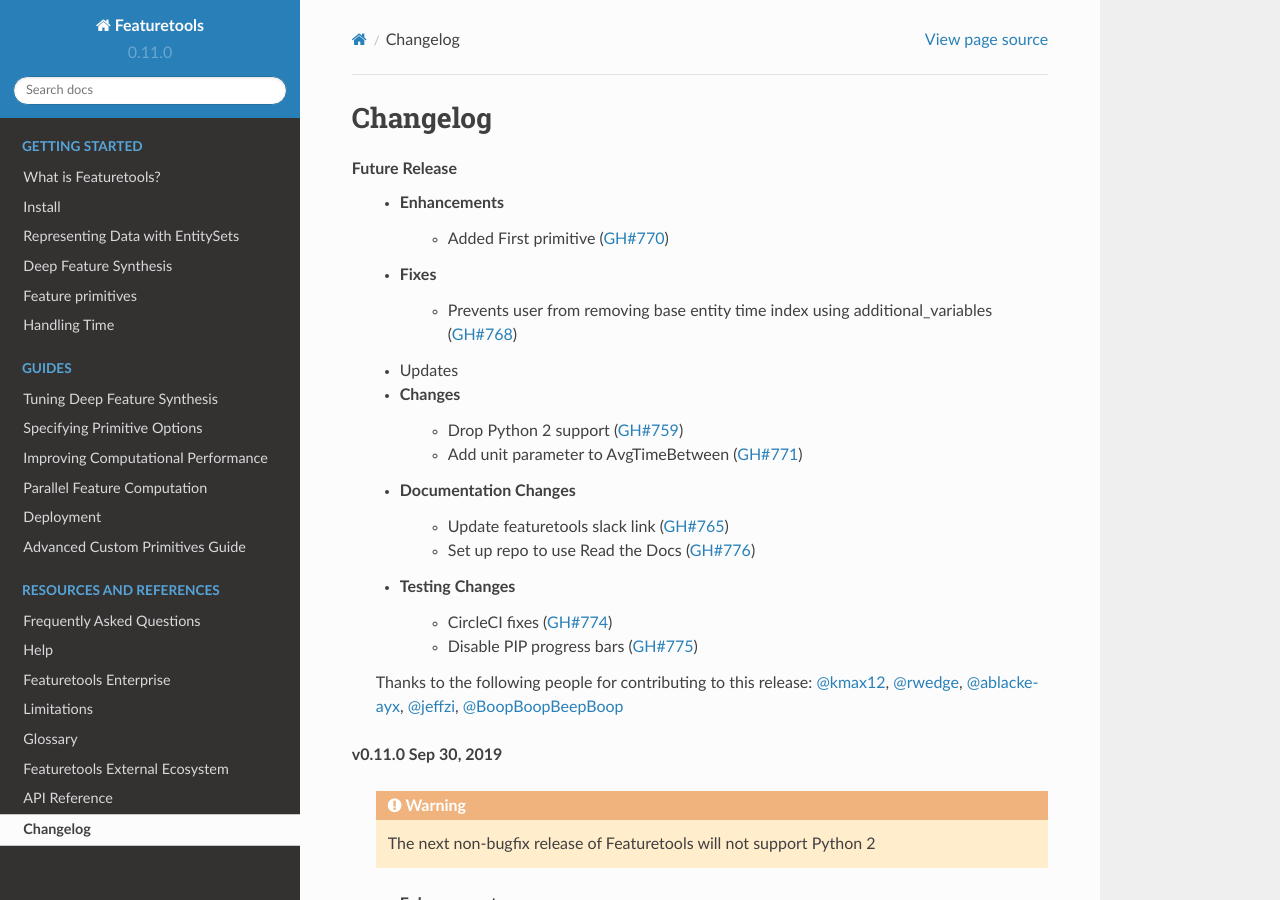
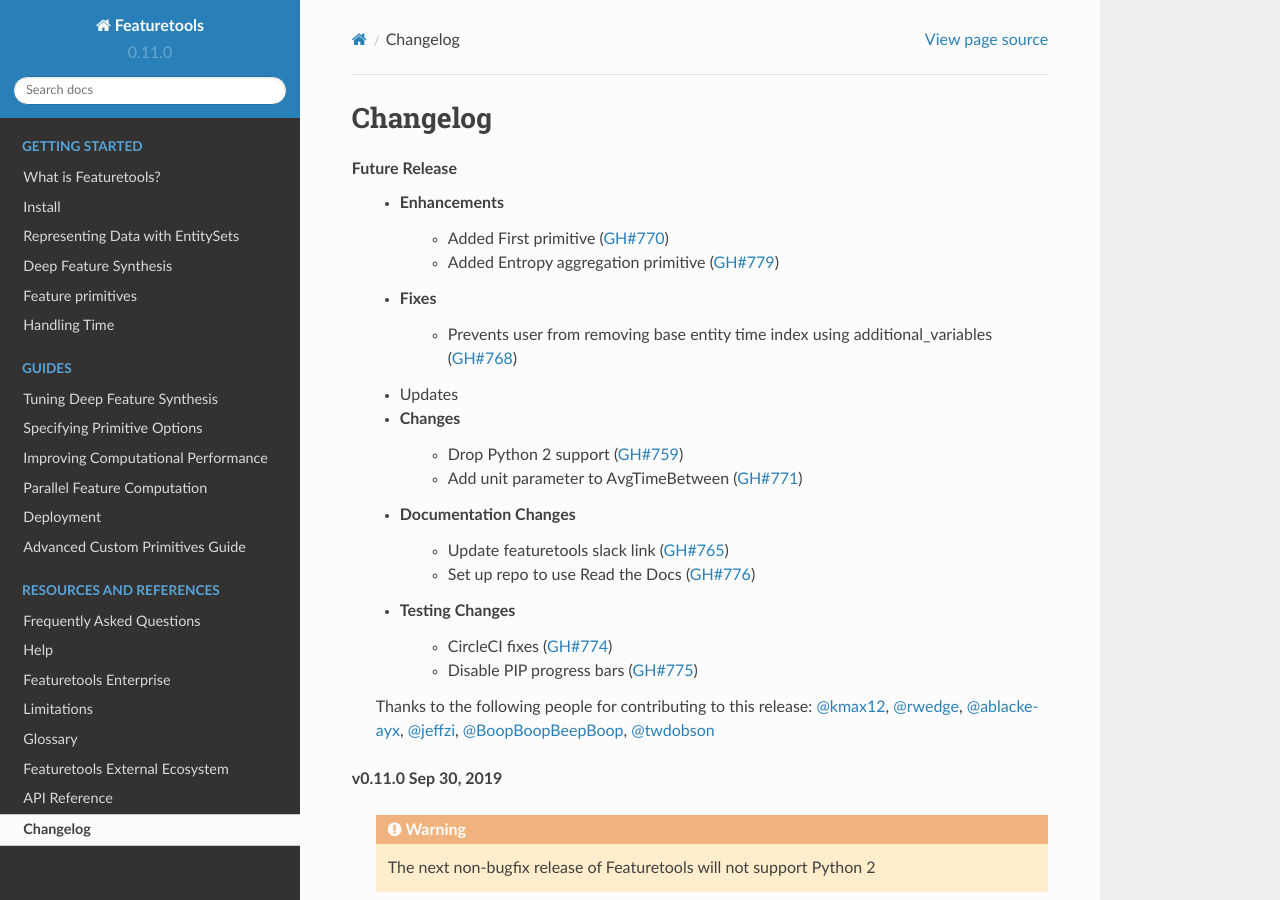
Before and after one commit to alteryx/featuretools, a Sphinx documentation site: the page built from docs/source/changelog.rst, in a window 1280 px wide and 900 px high. Built offline with Sphinx 7.4.7 and the Read the Docs theme 2.0.0, drawn with Linux system fonts in a browser that asks for light colours; pages that are not in the unit, such as notebooks, are missing from menus.

Commit message:
update changelog - added PR 779, Entropy aggregation primitive, by twdobson

```diff
--- a/docs/source/changelog.rst
+++ b/docs/source/changelog.rst
@@ -5,6 +5,7 @@
 **Future Release**
     * Enhancements
         * Added First primitive (:pr:`770`)
+        * Added Entropy aggregation primitive (:pr:`779`)
     * Fixes
         * Prevents user from removing base entity time index using additional_variables (:pr:`768`)
     * Updates
@@ -19,7 +20,7 @@
         * Disable PIP progress bars (:pr:`775`)
 
     Thanks to the following people for contributing to this release:
-    :user:`kmax12`, :user:`rwedge`, :user:`ablacke-ayx`, :user:`jeffzi`, :user:`BoopBoopBeepBoop`
+    :user:`kmax12`, :user:`rwedge`, :user:`ablacke-ayx`, :user:`jeffzi`, :user:`BoopBoopBeepBoop`, :user:`twdobson`
 
 **v0.11.0 Sep 30, 2019**
 
```
